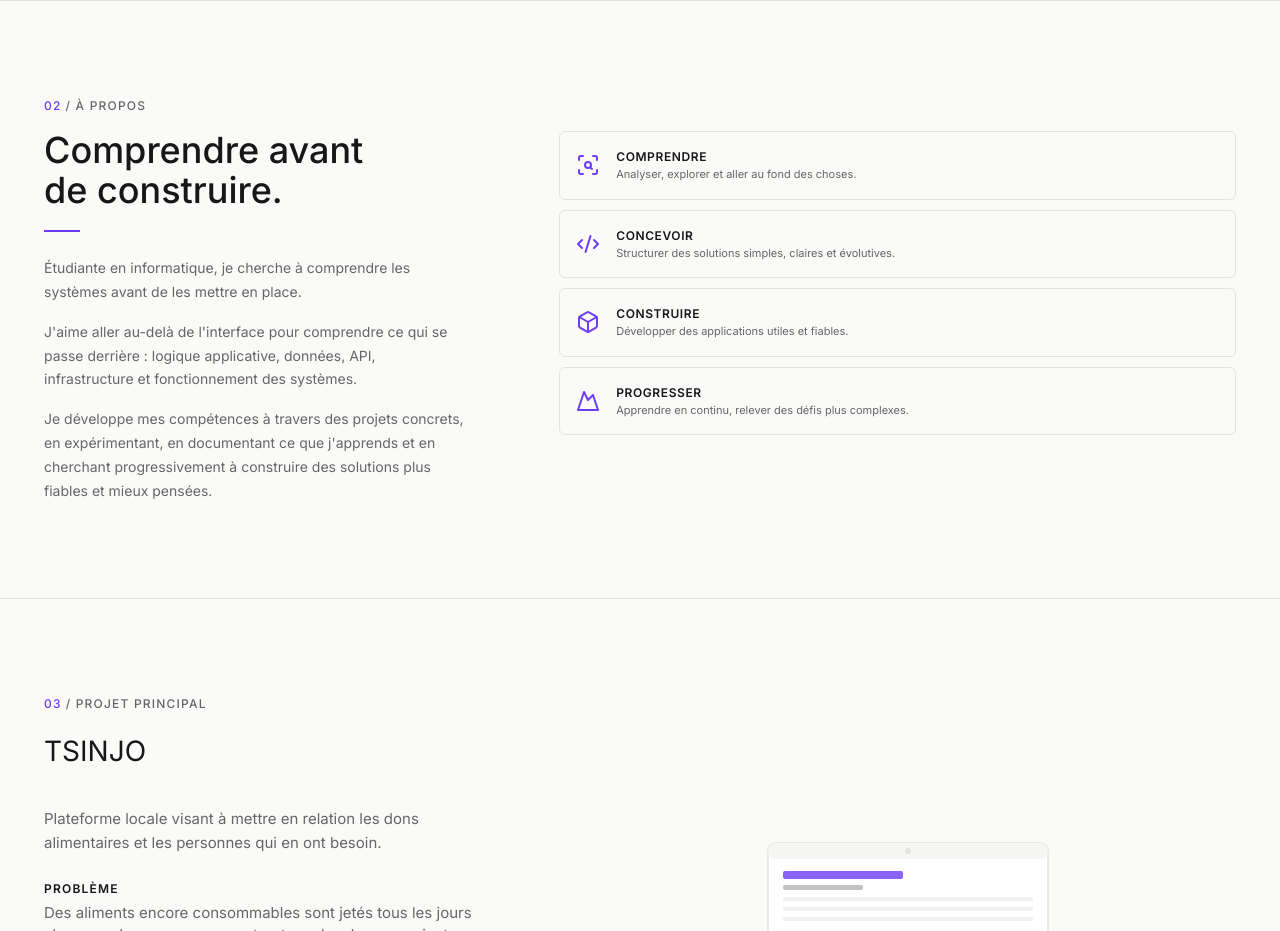
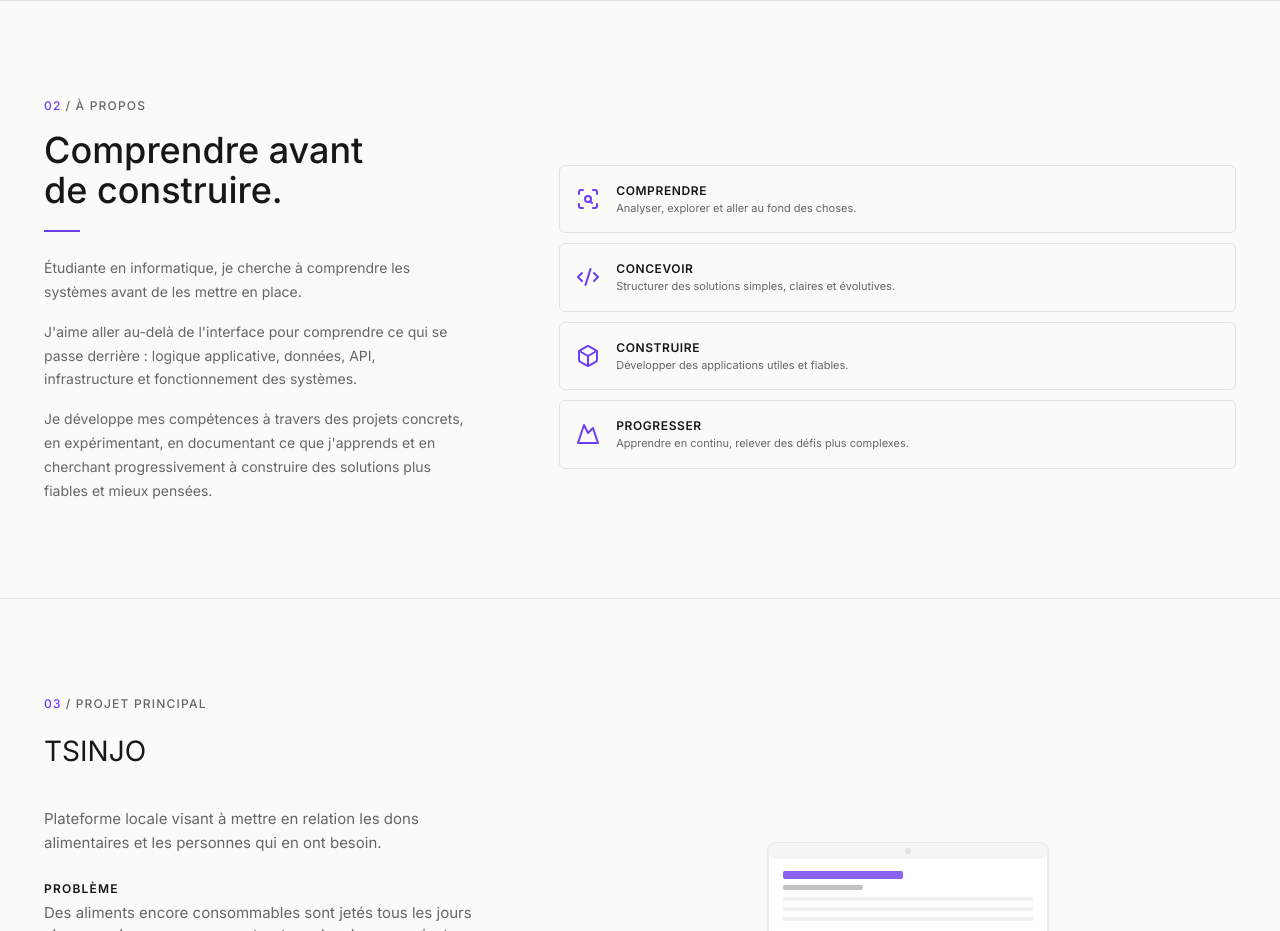
Before and after one commit to ItokianaRAKT/portfolio, a React (Vite) app: page / in a window 1280 px wide. Shown: the part 800-1731 px from the top of the page. Built offline with nearby package versions, Linux system fonts and the light colour scheme.

Commit message:
fix: vertically center principle cards relative to left column

```diff
--- a/src/sections/About.tsx
+++ b/src/sections/About.tsx
@@ -65,7 +65,7 @@ export function About() {
             </motion.div>
           </motion.div>
 
-          <div className="flex flex-col gap-2.5">
+          <div className="flex flex-col self-center gap-2.5">
             {principles.map((principle, index) => (
               <motion.div
                 key={principle.id}
```
